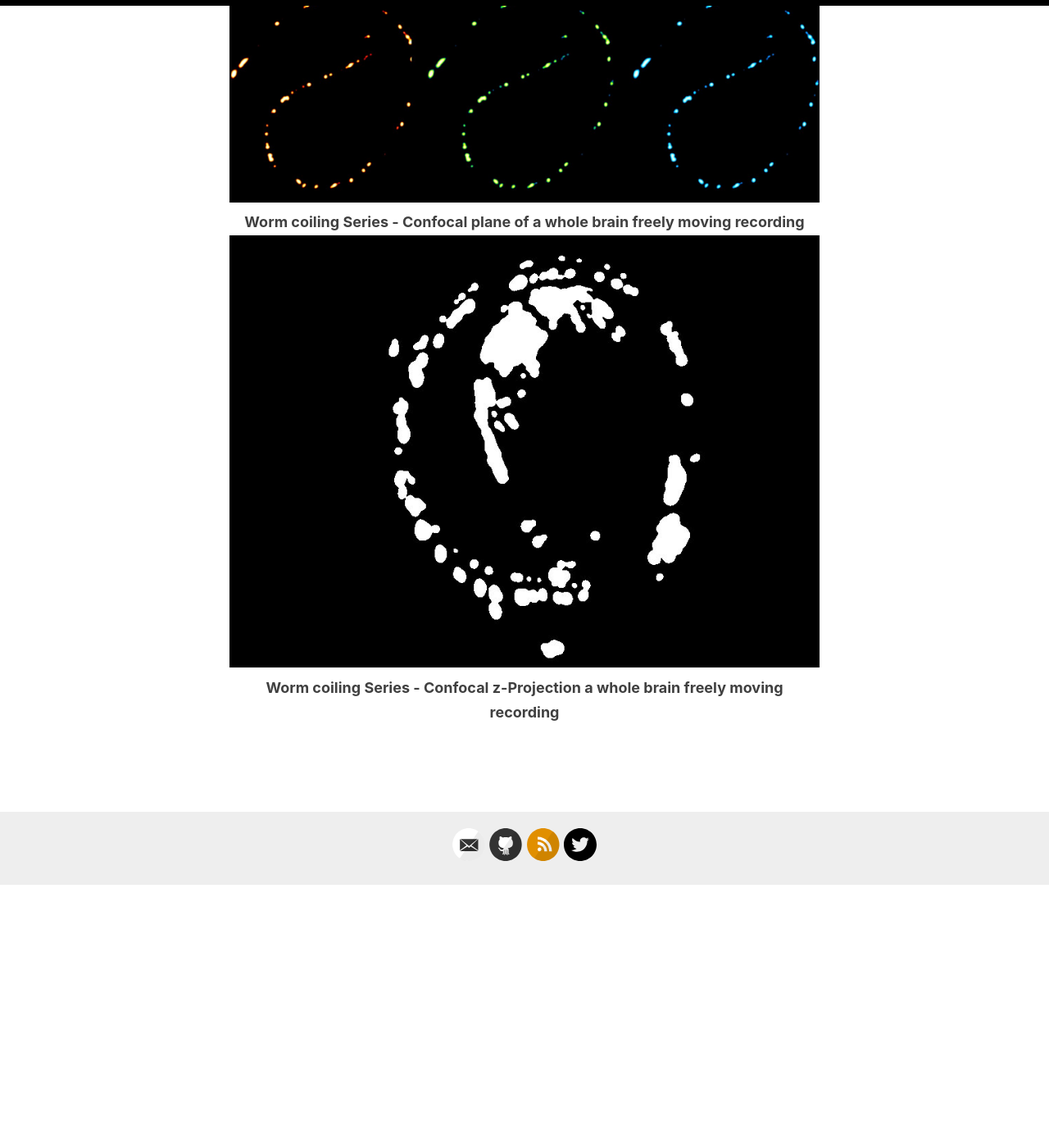
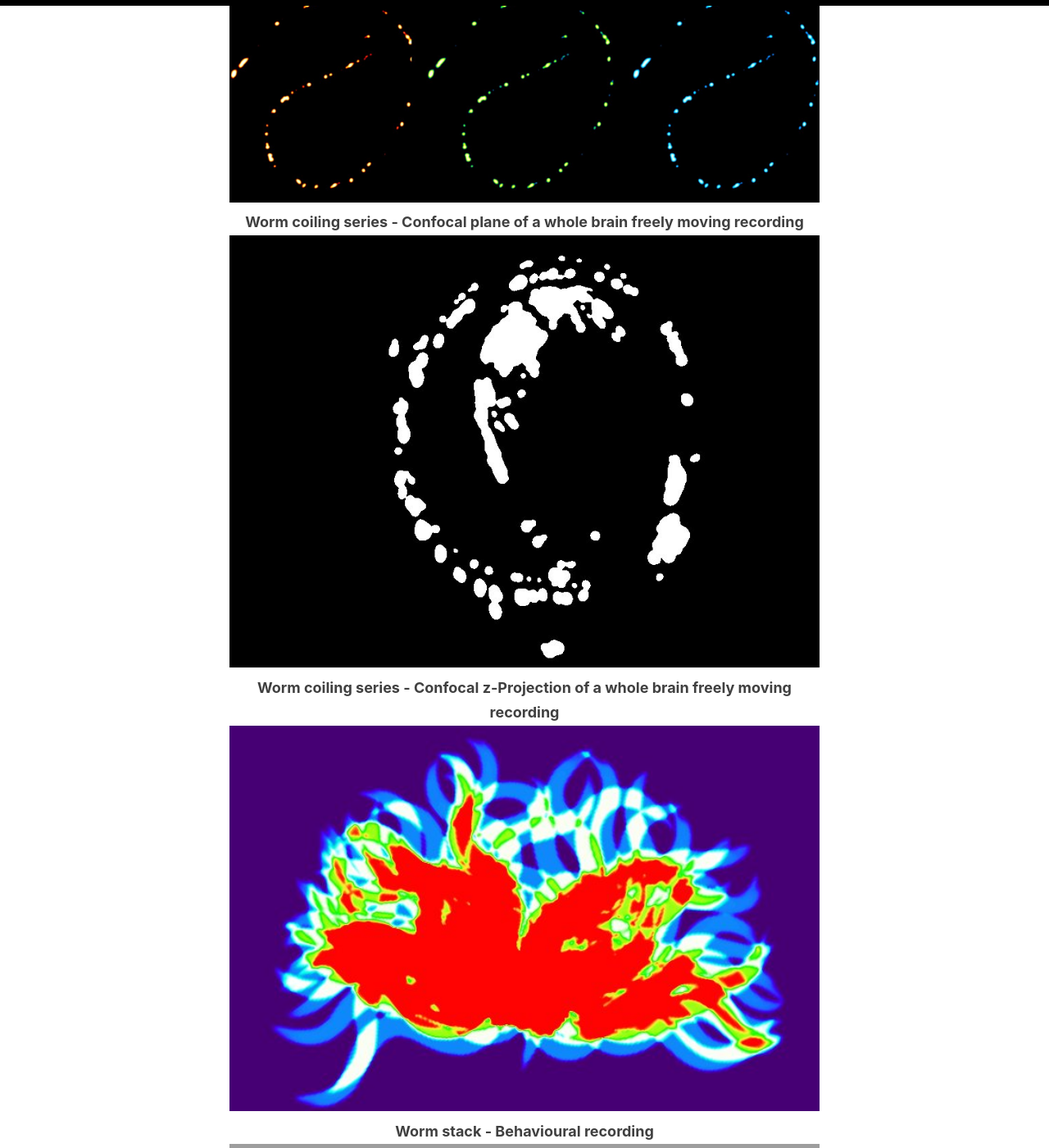
Before and after one commit to ulisesrey/ulisesrey.github.io, a Jekyll site: the page built from _pages/art.md, in a window 1280 px wide and 1400 px high, scrolled down 321 px. Shown: the whole window at 82% size. Built offline with Jekyll 4.4.1, drawn with Linux system fonts in a browser that asks for light colours; some of the changed text lies outside the part shown.

Commit message:
new images

```diff
--- a/_pages/art.md
+++ b/_pages/art.md
@@ -7,8 +7,14 @@
 As a neuroscientist I am interested in  all the phenomena that result from stimulation of our sensory cells.
 One particular one is art. Whenever I find something aesthetically pleasing, in the lab, or outside, I try to capture it.
 <figure><img src="https://ulisesrey.github.io/assets/art-images/coiled_series1.jpg" style="width:100%"><figcaption align = "center">
-<b>Worm coiling Series - Confocal plane of a whole brain freely moving recording</b></figcaption></figure>
+<b>Worm coiling series - Confocal plane of a whole brain freely moving recording</b></figcaption></figure>
 
 
 <figure><img src="https://ulisesrey.github.io/assets/art-images/coiled_series2.jpg" style="width:100%"><figcaption align = "center">
-<b>Worm coiling Series - Confocal z-Projection a whole brain freely moving recording</b></figcaption></figure>
+<b>Worm coiling series - Confocal z-Projection of a whole brain freely moving recording</b></figcaption></figure>
+
+<figure><img src="https://ulisesrey.github.io/assets/art-images/AVG_2022-01-27_21-26-53_worm4.jpg" style="width:100%"><figcaption align = "center">
+<b>Worm stack - Behavioural recording</b></figcaption></figure>
+
+<figure><img src="https://ulisesrey.github.io/assets/art-images/MAX_2022_07_29_18_30_ZIM2156_worm13.jpg" style="width:100%"><figcaption align = "center">
+<b>Neurons - Confocal z-Projections of a whole brain freely moving recording</b></figcaption></figure>
```
Also changed, not shown: assets/art-images/AVG_2022-01-27_21-26-53_worm4.jpg (added), assets/art-images/MAX_2022_07_29_18-30_ZIM2156_worm13.jpg (added).
